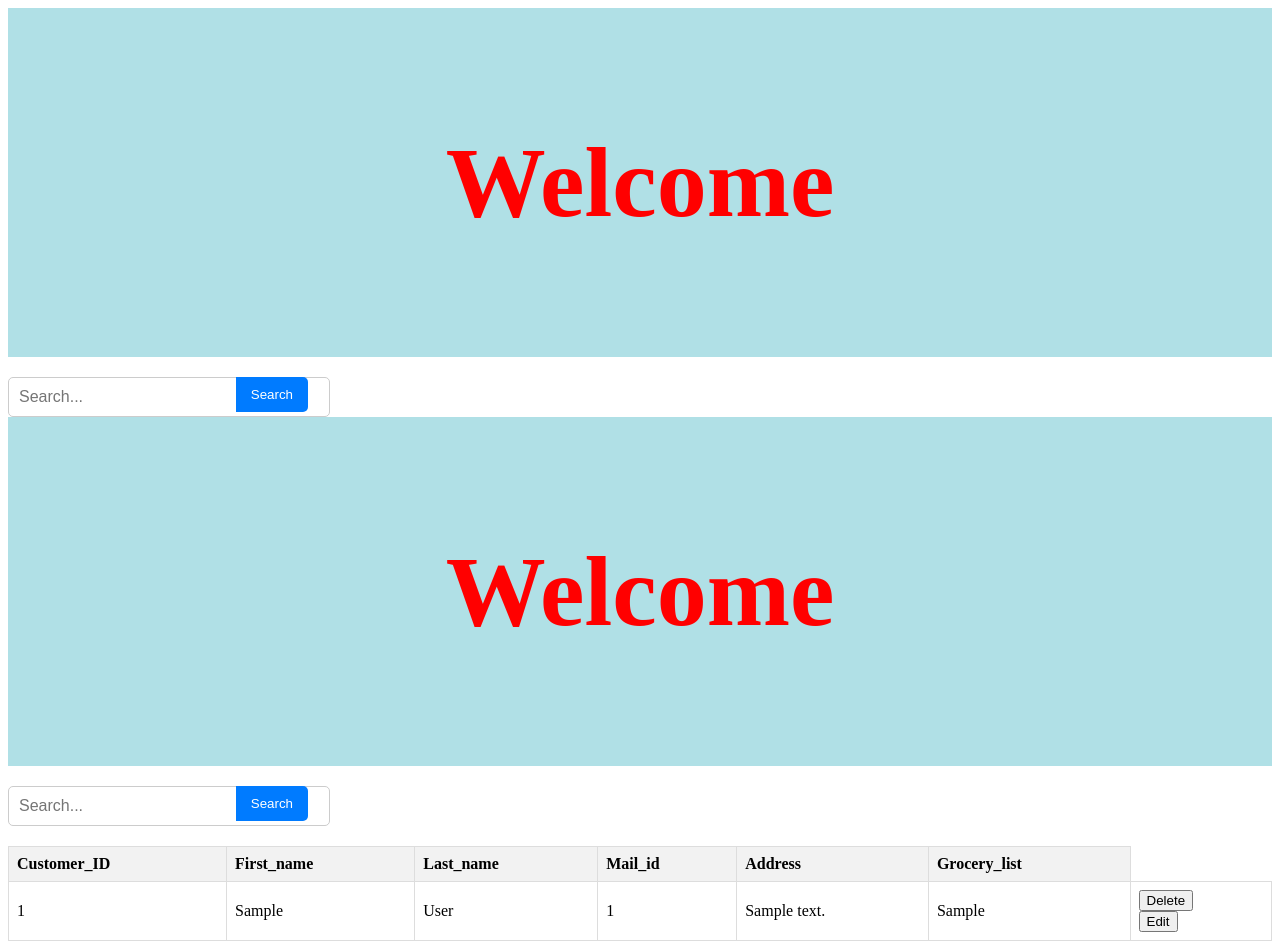
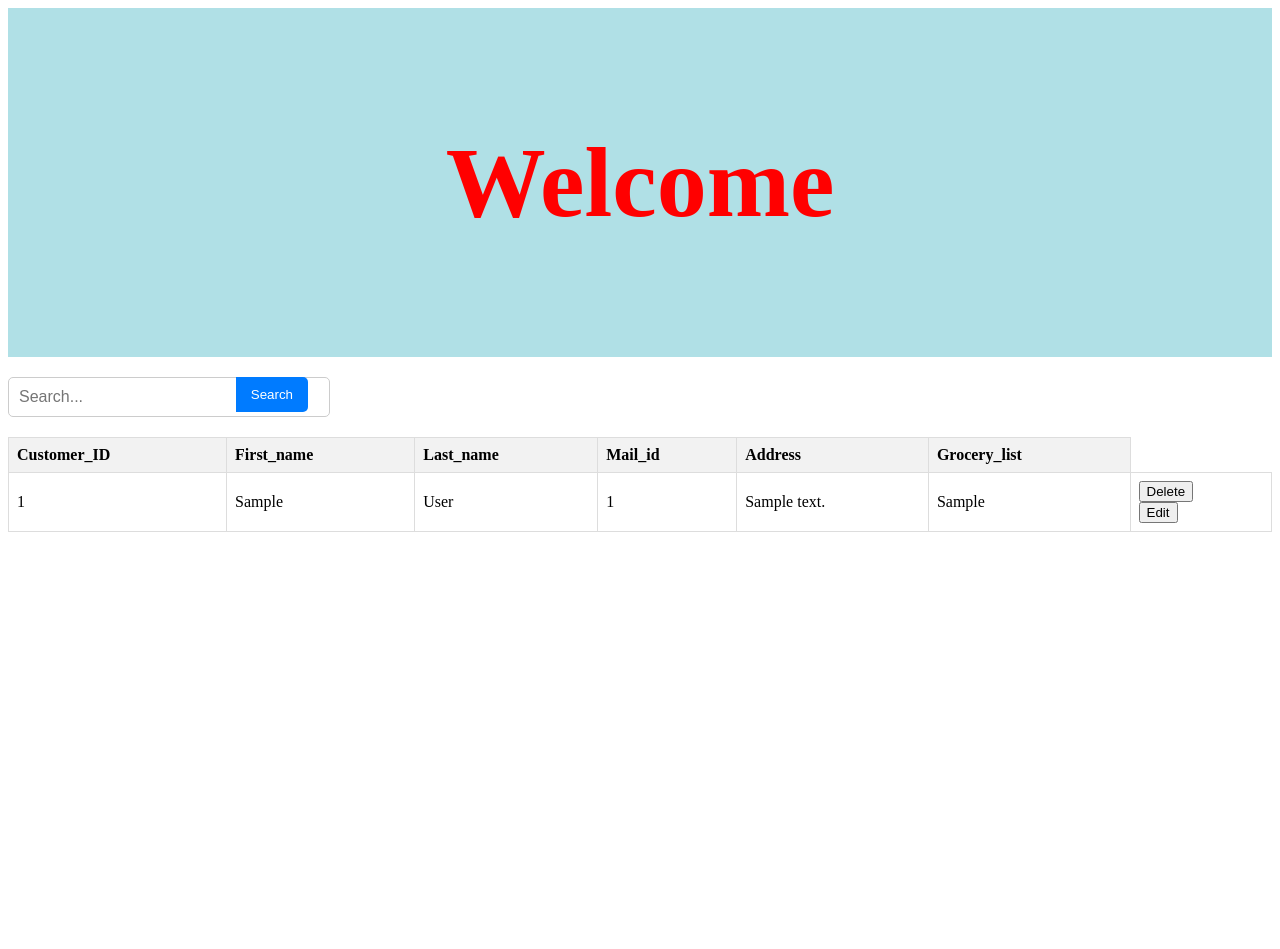
Before and after one commit to gunasimhareddy72/pythonCA_2Assignment, a Flask app: page /home.html in a window 1280 px wide. After the commit the page ends 532 px from the top, so only its background shows below. Run offline with Flask 3, Linux system fonts and the light colour scheme; a database or web service that is not in the repository returns one stand-in record (values such as "Sample title"); some libraries are stand-ins or nearby versions.

Commit message:
corrected the errors in the home.html.

```diff
--- a/templates/home.html
+++ b/templates/home.html
@@ -1,20 +1,4 @@
 <!DOCTYPE html>
-<html>
-    <head>
-        <link rel="stylesheet" type="text/css" href="{{ url_for('static', filename='css/home.css' )}}">
-        <title>Home Page</title>
-    </head>
-    <body>
-        <div class="Heading">
-            <center><h1> Welcome </h1></center>
-            <div><span id="FirstName"></span></div>
-            <div><span id="LastName"></span></div>
-        </div>
-        <form class="homeform" id="form1" >
-            <div class="search-container">
-                <input type="text" id="searchInput" placeholder="Search...">
-                <button type="submit">Search</button>
-            </div><!DOCTYPE html>
 <html>
     <head>
         <link rel="stylesheet" type="text/css" href="{{ url_for('static', filename='css/home.css' )}}">
```
Lines whose indentation alone changed are shown as unchanged.
